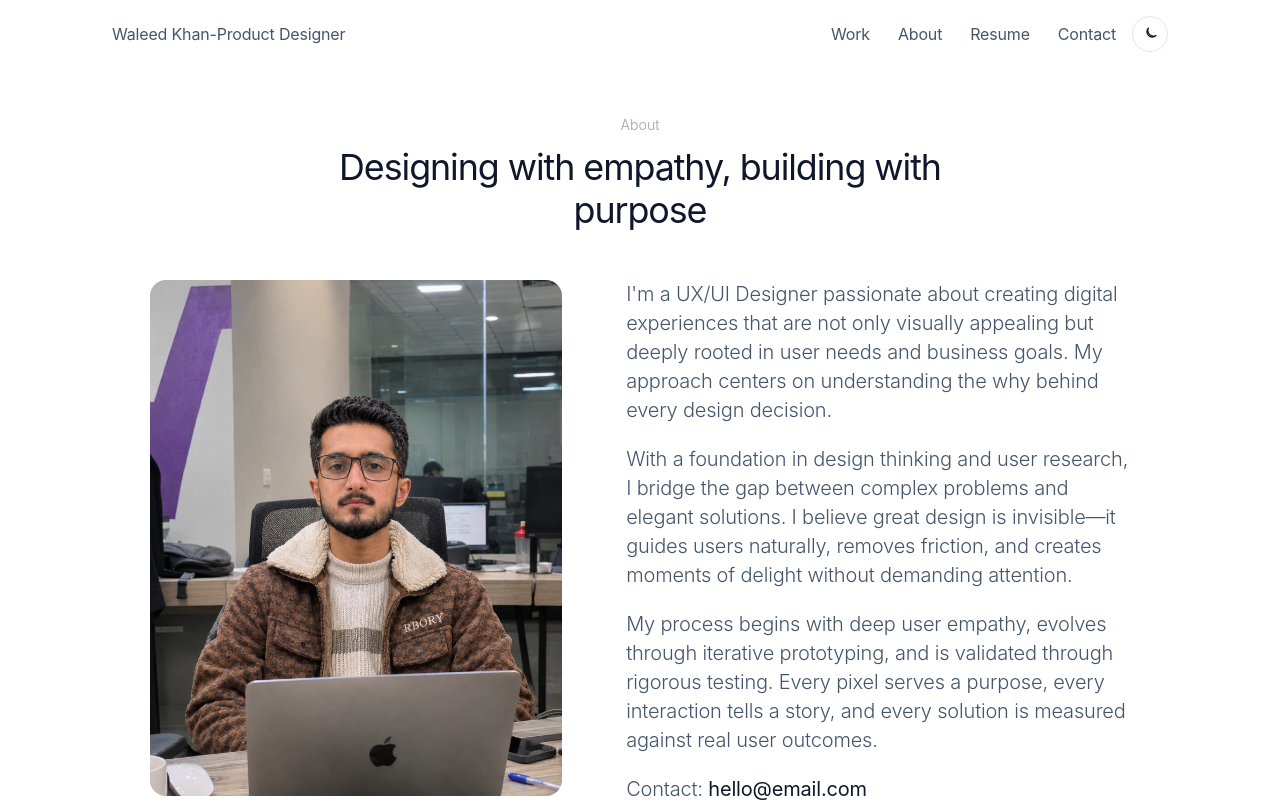
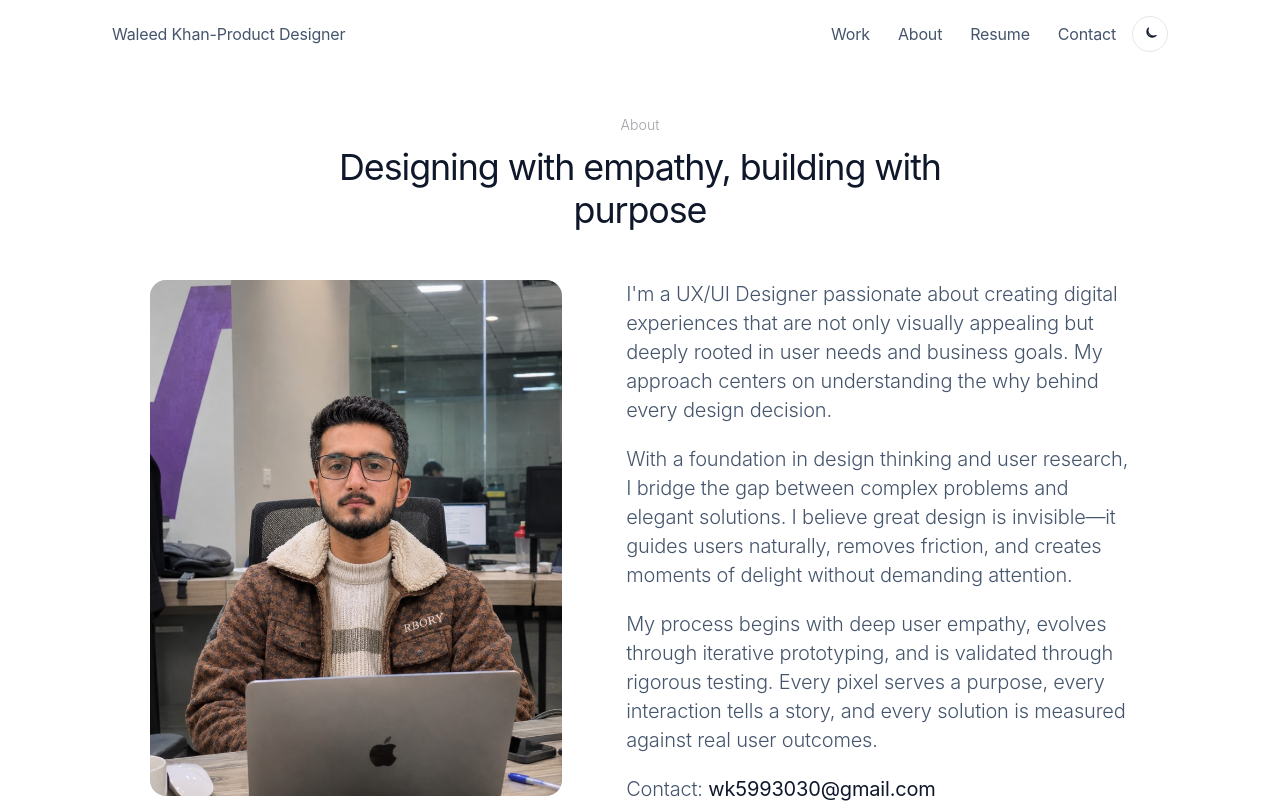
Before and after one commit to Hassan-byte-svg/portfolio-website, a React (Vite) app: page /about in a window 1280 px wide. Shown: the top 803 px of the page. Built offline with nearby package versions, Linux system fonts and the light colour scheme.

Commit message:
Use the real contact email on the site.

```diff
--- a/src/data/content.ts
+++ b/src/data/content.ts
@@ -1,6 +1,6 @@
 export const site = {
   name: "Waleed Khan-Product Designer",
-  email: "hello@email.com",
+  email: "wk5993030@gmail.com",
   year: 2026,
   cvPath: "/assets/CV.pdf",
   headline:
```
